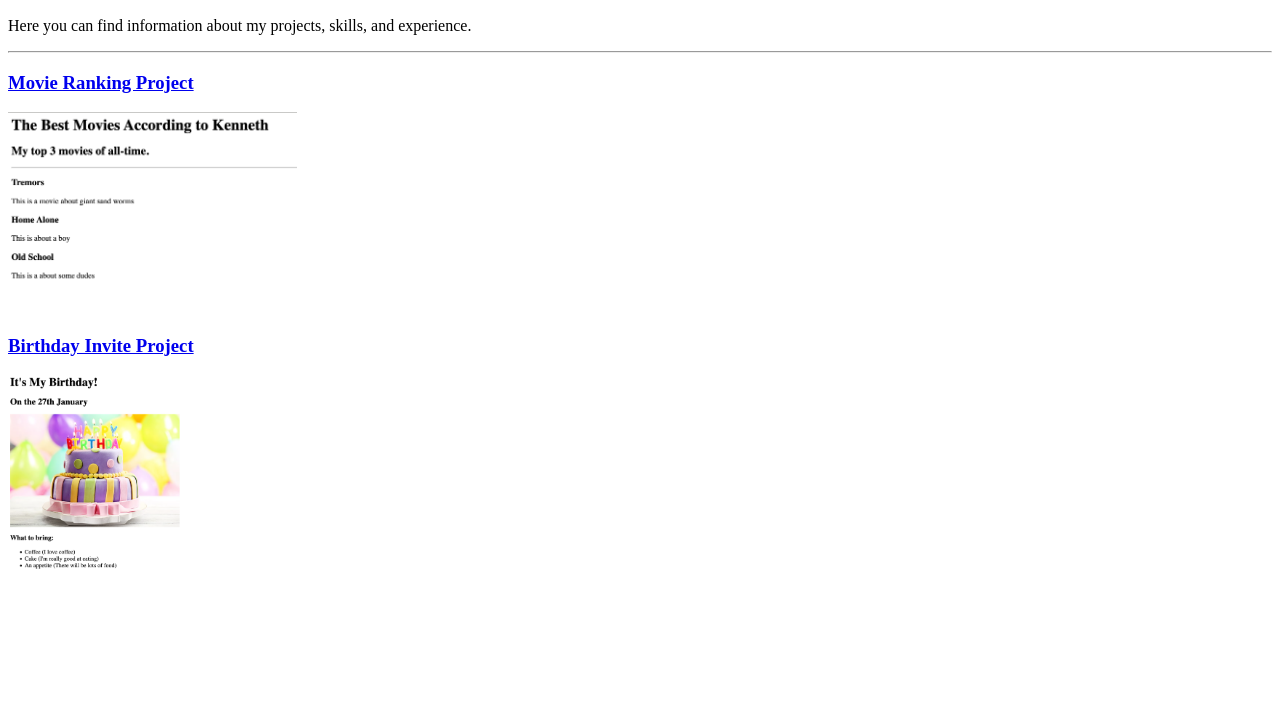
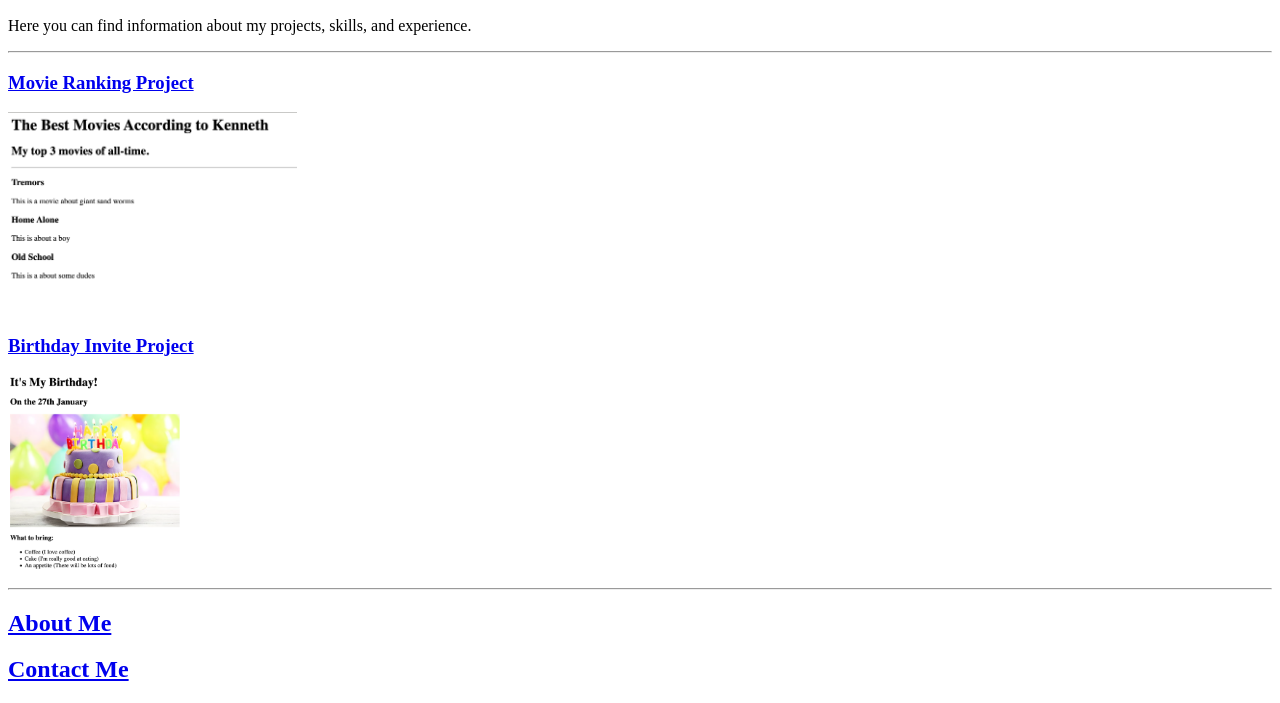
Before and after one commit to kennethswoger/html-portfolio, a plain HTML site: page index.html in a window 1280 px wide. Shown: the part 110-813 px from the top of the page. Drawn offline with Linux system fonts and the light colour scheme.

Commit message:
Update index.html
add about me and contact information

```diff
--- a/index.html
+++ b/index.html
@@ -13,6 +13,9 @@
     <img src="./assets/images/top-movies-screenshot.png" height="200" alt="movie ranking project preview">
     <h3><a href="./public/birthday-invite.html">Birthday Invite Project</a></h3>
     <img src="./assets/images/birthday-screenshot.png" height="200" alt="birthday invite project preview">
+    <hr />
+    <h2><a href="./public/about.html">About Me</a></h3>
+    <h2><a href="./public/contact.html">Contact Me</h2>
  </body>
  </html>
 
```
